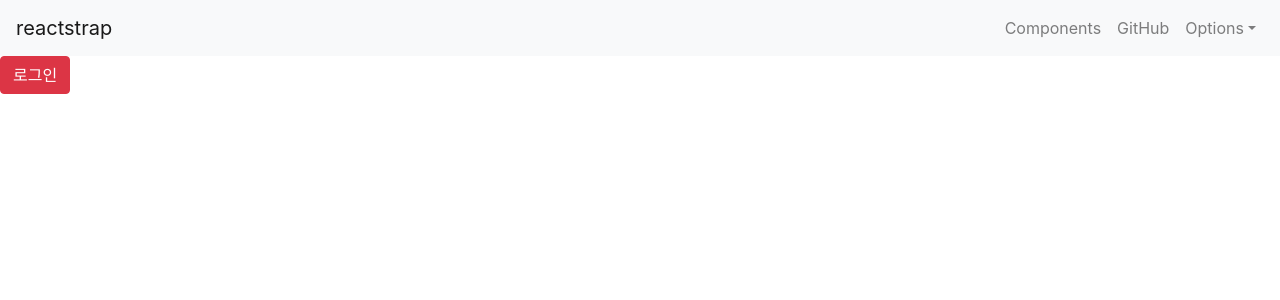
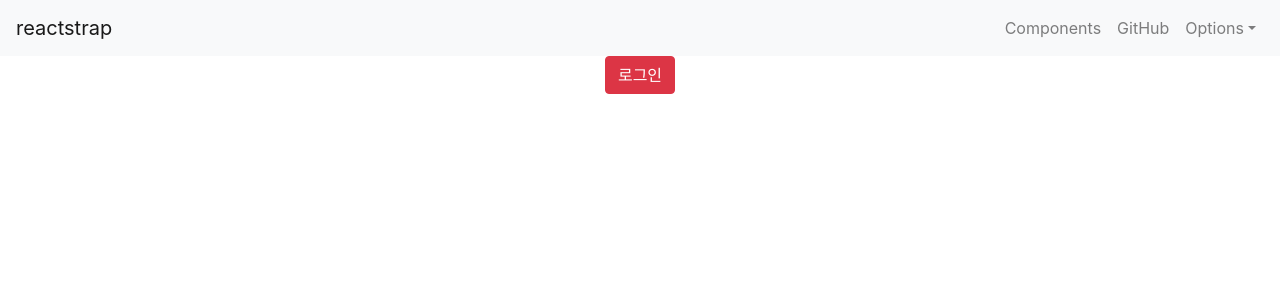
Before and after one commit to Daehee-Jeong/react-user-prototype, a React (Create React App) app: page / in a window 1280 px wide. Shown: the top 300 px of the page. Built offline with nearby package versions, Linux system fonts and the light colour scheme; the HTML template or start-up script is replaced by a standard one.

Commit message:
App.js 레이아웃 변경

```diff
--- a/src/App.js
+++ b/src/App.js
@@ -31,7 +31,9 @@ class App extends Component {
     return (
       <div>
         <ApNavbar></ApNavbar>
-        <Button color="danger" onClick={this.toggleLoginModal}>로그인</Button>
+        <div style={{textAlign: "center"}}>
+            <Button color="danger" onClick={this.toggleLoginModal}>로그인</Button>
+        </div>
         <ApLoginModal modal={this.state.loginModal} toggle={this.toggleLoginModal}></ApLoginModal>
       </div>
     );
```
Also changed, not shown: 1 other file (tests, documents, lock files or other folders).
